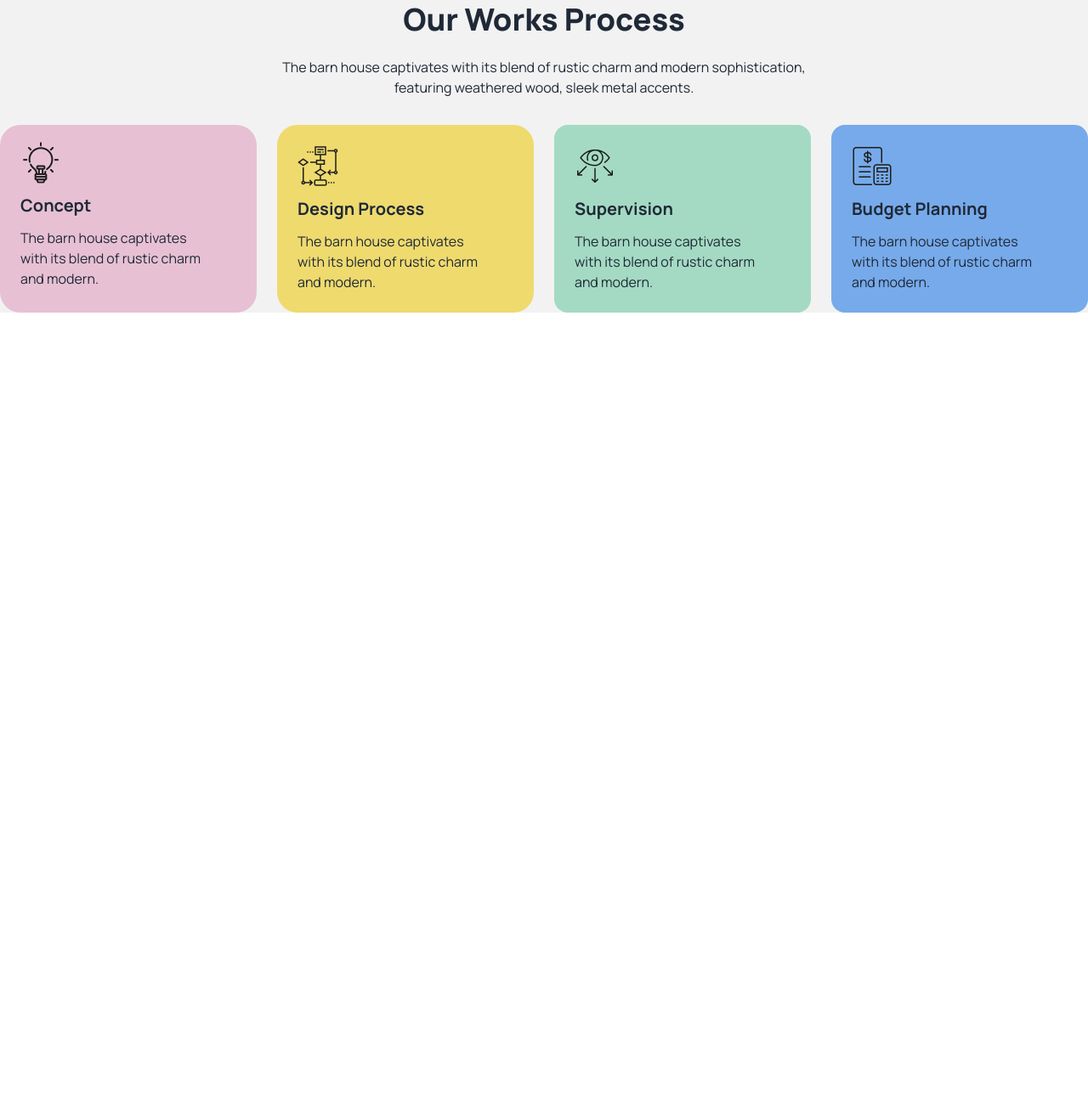
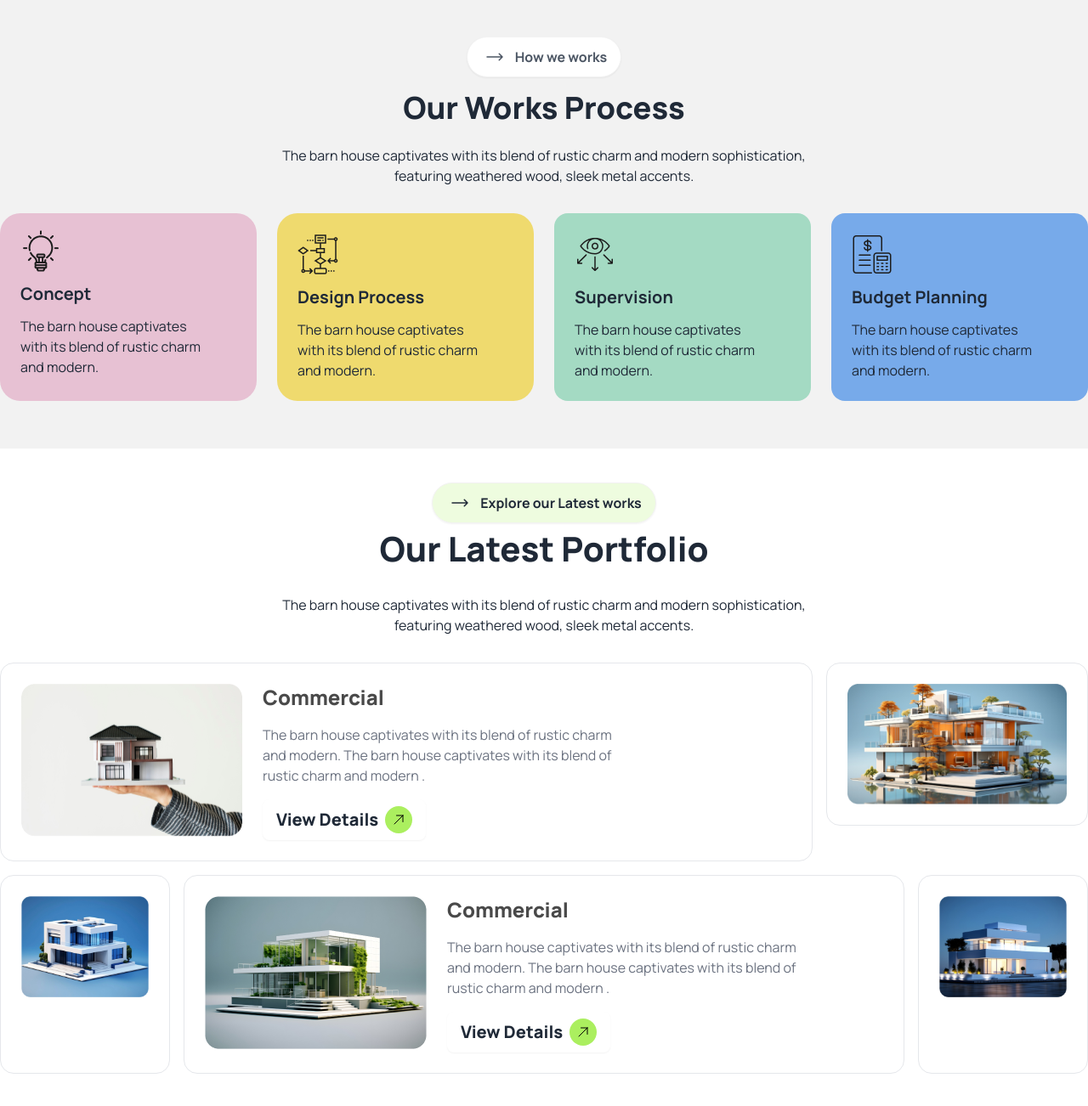
Before and after one commit to Nadimandpicaroon/p-hero-assignment03, a plain HTML site: page index.html in a window 1280 px wide. Shown: the part 1669-2971 px from the top of the page at 85% size. Before the commit the page ends 2037 px from the top, so only its background shows below. Drawn offline with nearby package versions, Linux system fonts and the light colour scheme.

Commit message:
added some changes and image

```diff
--- a/index.html
+++ b/index.html
@@ -23,6 +23,7 @@
               colors: {
                 clifford: '#da373d',
                 'primary-btn': 'rgba(171, 239, 95, 1)',
+                'explore-btn': 'rgba(171, 239, 95, 0.2)',
                 'light-white': 'rgba(255, 255, 255, 1)',
                 'dark-white': 'rgba(255, 255, 255, 0)',
                 'lemon-green': 'rgba(171, 239, 95, 1)',
@@ -31,6 +32,7 @@
                 'yellow-light': 'rgba(239, 218, 110, 1)',
                 'pest-light': 'rgba(164, 218, 195, 1)',
                 'blue-light': 'rgba(119, 170, 234, 1)',
+                'commercial': 'rgba(73, 73, 73, 1)',
               }
             }
           }
@@ -128,11 +130,18 @@
               class="max-w-xl rounded-lg" />
             <div>
               <img src="./assets/Vector.png" alt="">
-              <h1 class="text-4xl font-extrabold py-6">We design thoughtful, <br>liveable spaces</h1>
-              <p class="py-6 text-base">The barn house captivates with its blend of rustic charm and <br>
+              <a class="btn bg-white border text-base text-gray-600 px-4 py-2 font-bold rounded-[24px] mt-1"><span class="flex items-center justify-center h-7 w-8">
+                <svg xmlns="http://www.w3.org/2000/svg" fill="none" viewBox="0 0 24 24" stroke-width="1.5" stroke="currentColor" class="size-6">
+                  <path stroke-linecap="round" stroke-linejoin="round" d="M17.25 8.25 21 12m0 0-3.75 3.75M21 12H3" />
+                </svg>
+              </span>
+             About Us
+             </a>
+              <h1 class="text-4xl font-extrabold py-4">We design thoughtful, <br>liveable spaces</h1>
+              <p class="py-4 text-base">The barn house captivates with its blend of rustic charm and <br>
                 modern sophistication, featuring weathered wood, sleek metal accents.
               </p>
-              <div class="flex py-6 bg-white rounded-[16px] gap-6 my-6 px-6 py-6">
+              <div class="flex bg-white rounded-[16px] gap-6 my-6 px-6 py-6">
                 <div>
                   <img src="./assets/commercial.png" alt="">
                 </div>
@@ -141,7 +150,7 @@
                   <p>The barn house captivates with its blend of rustic charm and modern.</p>
                 </div>
               </div>
-              <div class="flex py-6 bg-white rounded-[16px] gap-6 px-6 py-6">
+              <div class="flex bg-white rounded-[16px] gap-6 px-6 py-6">
                 <div>
                   <img src="./assets/residential.png" alt="">
                 </div>
@@ -157,6 +166,13 @@
        <!-- Works process -->
         <section class="md:container md:mx-auto">
           <div class="text-center mb-8">
+            <a class="btn bg-white border text-base text-gray-600 px-4 py-2 font-bold rounded-[24px] mt-10 mb-4"><span class="flex items-center justify-center h-7 w-8">
+              <svg xmlns="http://www.w3.org/2000/svg" fill="none" viewBox="0 0 24 24" stroke-width="1.5" stroke="currentColor" class="size-6">
+                <path stroke-linecap="round" stroke-linejoin="round" d="M17.25 8.25 21 12m0 0-3.75 3.75M21 12H3" />
+              </svg>
+            </span>
+            How we works
+           </a>
             <h1 class="text-4xl font-extrabold mb-6">Our Works Process</h1>
             <p class="text-base">The barn house captivates with its blend of rustic charm and modern sophistication,<br> featuring weathered wood, sleek metal accents.</p>
           </div>
@@ -183,6 +199,77 @@
             </div>
           </div>
         </section>
+        <!-- portfolio section -->
+        <section class="bg-white">
+            <div class="md:container md:mx-auto my-14">
+               <!-- text -->
+               <div class="text-center mb-8">
+                <a class="btn bg-explore-btn text-base px-4 py-2 font-bold rounded-[24px] mt-10"><span class="flex items-center justify-center h-7 w-8">
+                  <svg xmlns="http://www.w3.org/2000/svg" fill="none" viewBox="0 0 24 24" stroke-width="1.5" stroke="currentColor" class="size-6">
+                    <path stroke-linecap="round" stroke-linejoin="round" d="M17.25 8.25 21 12m0 0-3.75 3.75M21 12H3" />
+                  </svg>
+                </span>
+                  Explore our Latest works
+               </a>
+               <h2 class="text-[40px] font-extrabold mb-6">Our Latest Portfolio</h2>
+               <p class="text-base">The barn house captivates with its blend of rustic charm and modern sophistication,<br> featuring weathered wood, sleek metal accents.</p>
+               </div>
+               <!-- image-->
+                <div class="grid grid-cols-1 lg:grid-cols-12 gap-4">
+                  <div class="col-span-1 lg:col-span-9">
+                    <div class="flex border rounded-[16px] gap-6 p-6">
+                      <div>
+                        <img
+                          src="./assets/img1.png"
+                          class="max-w-sm rounded-lg" />
+                        </div>
+                        <div>
+                          <h1 class="text-2xl font-extrabold text-commercial">Commercial</h1>
+                          <p class="py-4 text-gray-500">The barn house captivates with its blend of rustic charm <br> and modern. The barn house captivates with its blend of <br> rustic charm and modern .
+                          </p>
+                          <button class="btn bg-white text-xl font-extrabold border-none">View Details
+                            <span class="flex items-center justify-center h-8 w-8 bg-lemon-green rounded-full">
+                              <svg xmlns="http://www.w3.org/2000/svg" fill="none" viewBox="0 0 24 24" stroke-width="1.5" stroke="currentColor" class="size-4  text-black fas fa-heart text-xl">
+                              <path stroke-linecap="round" stroke-linejoin="round" d="m4.5 19.5 15-15m0 0H8.25m11.25 0v11.25" />
+                              </svg>
+                            </span>
+                          </button>
+                        </div>
+                  </div>
+                  </div>
+                <div class="col-span-1 lg:col-span-3">
+                  <div class="border p-6 rounded-[16px]">
+                    <img src="./assets/img2.png" class="max-wsm rounded-lg" alt="">
+                  </div>
+                </div>
+                <div class="col-span-1 lg:col-span-2 border p-6 rounded-[16px]">
+                  <img src="./assets/img3.png" class="max-wsm rounded-lg" alt="">
+                </div>
+                <div class="col-span-1 lg:col-span-8 flex border rounded-[16px] align-middle gap-6 p-6">
+                  <div>
+                    <img
+                      src="./assets/img4.png"
+                      class="max-w-sm rounded-lg" />
+                    </div>
+                    <div>
+                      <h1 class="text-2xl font-extrabold text-commercial">Commercial</h1>
+                      <p class="py-4 text-gray-500">The barn house captivates with its blend of rustic charm <br> and modern. The barn house captivates with its blend of <br> rustic charm and modern .
+                      </p>
+                      <button class="btn bg-white text-xl font-extrabold border-none">View Details
+                        <span class="flex items-center justify-center h-8 w-8 bg-lemon-green rounded-full">
+                          <svg xmlns="http://www.w3.org/2000/svg" fill="none" viewBox="0 0 24 24" stroke-width="1.5" stroke="currentColor" class="size-4  text-black fas fa-heart text-xl">
+                          <path stroke-linecap="round" stroke-linejoin="round" d="m4.5 19.5 15-15m0 0H8.25m11.25 0v11.25" />
+                          </svg>
+                        </span>
+                      </button>
+                    </div>
+                </div>
+                <div class="col-span-1 lg:col-span-2 border p-6 rounded-[16px]">
+                  <img src="./assets/img5.png" class="max-wsm rounded-lg" alt="">
+                </div>
+                </div>
+            </div>
+        </section>
     </main>
     <footer></footer>
 </body>
```
